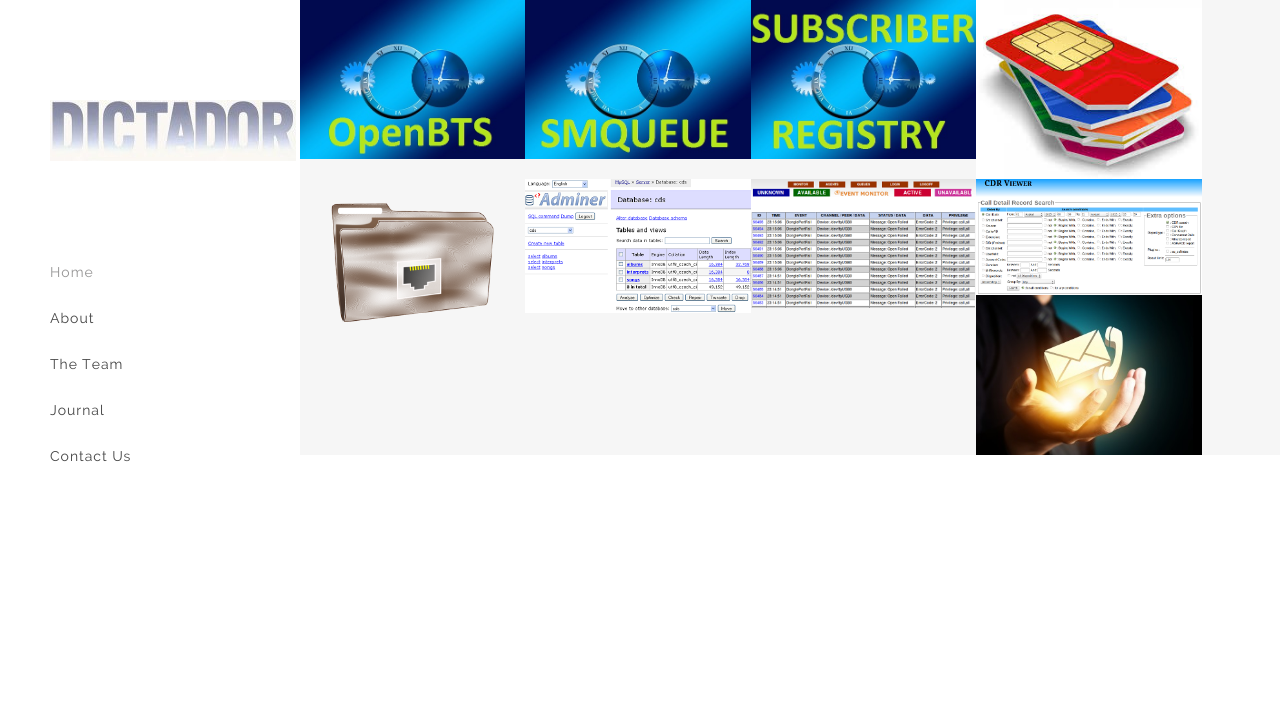
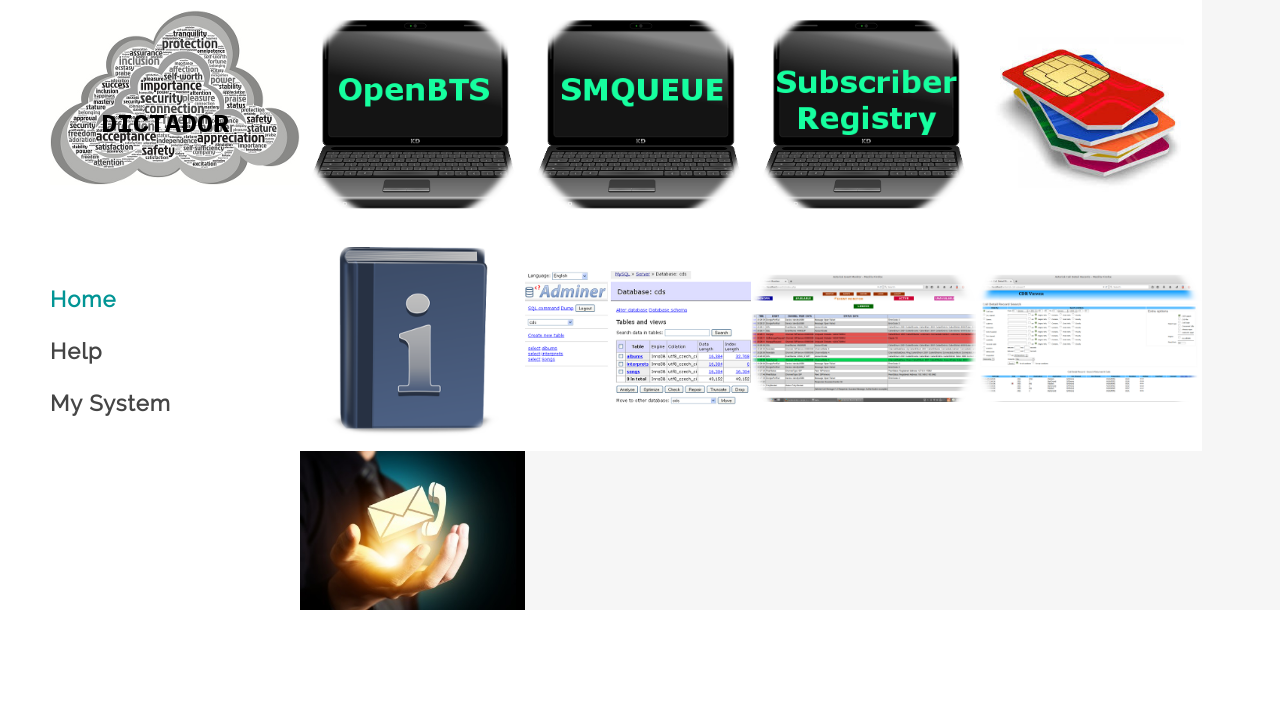
Before and after one commit to polcad/e330-ap1, a PHP site: page / in a window 1280 px wide. Shown: the top 704 px of the page. Run offline with PHP 8.4, Linux system fonts and the light colour scheme.

Commit message:
updating www files

```diff
--- a/www-data/contact.html
+++ b/www-data/contact.html
@@ -25,9 +25,8 @@
 		<nav>
 			<ul>
 				<li><a href="index.html">Home</a></li>
-				<li><a href="#">About</a></li>
-				<li><a href="#">The Team</a></li>
-				<li><a href="#">Journal</a></li>
+				<li><a href="info.html">Help</a></li>
+				<li><a href="info.html">Info</a></li>
 				<li><a href="contact.html" class="selected">Contact Us</a></li>
 			</ul>
 		</nav><!-- end navigation menu -->
--- a/www-data/css/main.css
+++ b/www-data/css/main.css
@@ -132,7 +132,7 @@ h5, h6          { font-weight: bolder }
     }
 
     header .logo{
-        margin-top: 100px;
+        margin-top: 10px;
     }
 
     header nav ul{
@@ -150,14 +150,15 @@ h5, h6          { font-weight: bolder }
     header nav ul li a{
         color: #454545;
         font-family: "raleway-regular", arial;
-        font-size: 14px;
+        font-size: 22px;
+	font-weight: bold;
         text-decoration: none;
         letter-spacing: 1px;
     }
 
     header nav ul li a:hover,
     header nav ul li a.selected{
-        color: #969595;
+        color: #019595;
     }
 
     header .footer{
@@ -350,7 +351,7 @@ h5, h6          { font-weight: bolder }
 /*  Inner Page  */
 .top{
     width: 100%;
-    height: 350px;
+    height: 250px;
     overflow: hidden;
     display: block;
     position: relative;
--- a/www-data/index.html
+++ b/www-data/index.html
@@ -3,8 +3,8 @@
 <head>
 	<title>Dictador software radio</title>
 	<meta charset="utf-8">
-	<meta name="author" content="pixelhint.com">
-	<meta name="description" content="Dictador software radioe"/>
+	<meta name="author" content="polcad">
+	<meta name="description" content="Dictador software radio"/>
 	<meta name="viewport" content="width=device-width, initial-scale=1.0, minimum-scale=1.0" />
 	<link rel="stylesheet" type="text/css" href="css/reset.css">
 	<link rel="stylesheet" type="text/css" href="css/main.css">
@@ -22,10 +22,8 @@
 		<nav>
 			<ul>
 				<li><a href="index.html" class="selected">Home</a></li>
-				<li><a href="inner.html">About</a></li>
-				<li><a href="#">The Team</a></li>
-				<li><a href="openbts-config.php">Journal</a></li>
-				<li><a href="contact.html">Contact Us</a></li>
+				<li><a href="help.html">Help</a></li>
+				<li><a href="info.html">My System</a></li>
 			</ul>
 		</nav><!-- end navigation menu -->
 
@@ -48,7 +46,7 @@
 	<section class="main clearfix">
 		<div class="work">
 			<a href="openbts-config.php">
-				<img src="img/work1.jpg" class="media" alt=""/>
+				<img src="img/openbts-config.png" class="media" alt=""/>
 				<div class="caption">
 					<div class="work_title">
 						<h1>View OpenBTS configuration database</h1>
@@ -59,7 +57,7 @@
 
 		<div class="work">
 			<a href="smqueue-config.php">
-				<img src="img/work2.jpg" class="media" alt=""/>
+				<img src="img/smqueue-config.png" class="media" alt=""/>
 				<div class="caption">
 					<div class="work_title">
 						<h1>View SMQUEUE configuration database</h1>
@@ -70,7 +68,7 @@
 
 		<div class="work">
 			<a href="subscriber-registry.php">
-				<img src="img/work3.jpg" class="media" alt=""/>
+				<img src="img/subscriber-config.png" class="media" alt=""/>
 				<div class="caption">
 					<div class="work_title">
 						<h1>View Subscriber Registry configuration database</h1>
@@ -91,8 +89,8 @@
 		</div>
 
 		<div class="work">
-			<a href="inner.html">
-				<img src="img/folder-350.png" class="media" alt=""/>
+			<a href="info.html">
+				<img src="img/info.png" class="media" alt=""/>
 				<div class="caption">
 					<div class="work_title">
 						<h1>Documentation and application notes</h1>
@@ -103,7 +101,7 @@
 
 		<div class="work">
 			<a href="adminer/adminer-4.2.2.php">
-				<img src="img/Adminer-350.png" class="media" alt=""/>
+				<img src="img/Adminer-300.png" class="media" alt=""/>
 				<div class="caption">
 					<div class="work_title">
 						<h1>Adminer - Edit your databases</h1>
@@ -114,7 +112,7 @@
 
 		<div class="work">
 			<a href="events/index.php">
-				<img src="img/events-350.png" class="media" alt=""/>
+				<img src="img/events.png" class="media" alt=""/>
 				<div class="caption">
 					<div class="work_title">
 						<h1>Events - Realtime view of events in your call system</h1>
@@ -125,7 +123,7 @@
 
 		<div class="work">
 			<a href="asterisk-cdr-viewer/index.php">
-				<img src="img/cdr-350.png" class="media" alt=""/>
+				<img src="img/cdr.png" class="media" alt=""/>
 				<div class="caption">
 					<div class="work_title">
 						<h1>CDR - Call Data Record</h1>
```
Also changed, not shown: www-data/cell-scan.html (+5 -2 lines), www-data/inner.html (deleted, +0 -95 lines), OpenBTS.db (deleted), www-data/img/dictador-logo.png, www-data/img/hero_image.jpg, www-data/img/work1.jpg (deleted), www-data/img/work2.jpg (deleted), www-data/img/work3.jpg (deleted), www-data/img/work4.jpg, 5 other files.
